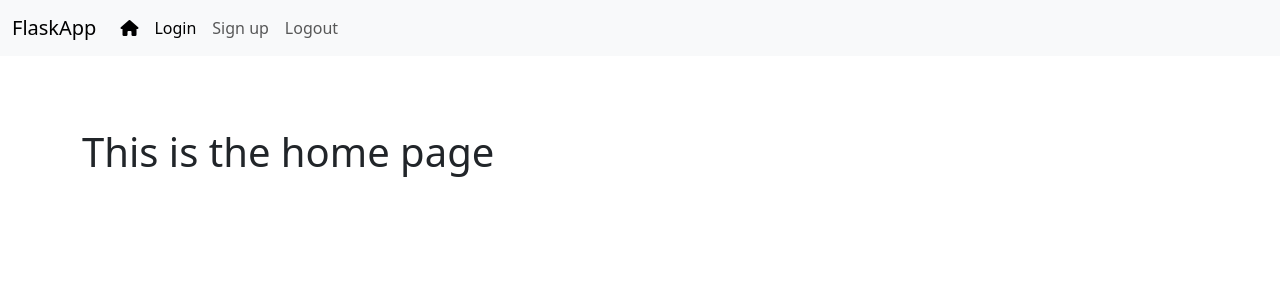
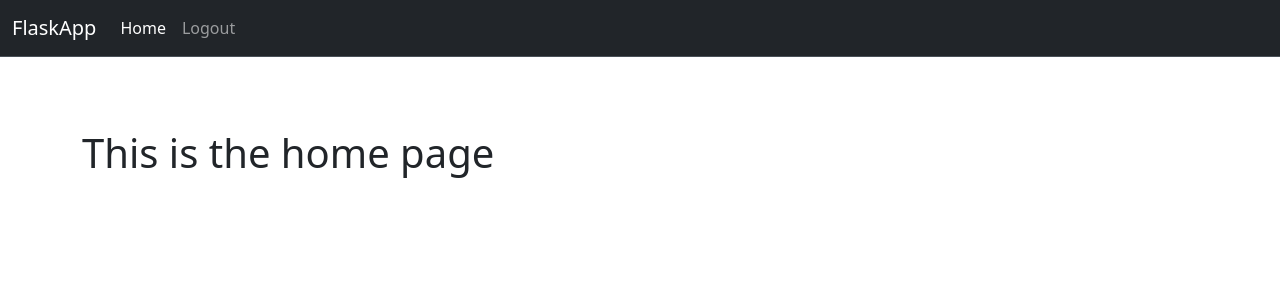
Before and after one commit to khouloudhaddad/flask-webapp, a Flask app: page / in a window 1280 px wide. Shown: the top 300 px of the page. Run offline with Flask 3, Linux system fonts and the light colour scheme; a user stored in the database is signed in.

Commit message:
Adjust menu links

```diff
--- a/website/auth.py
+++ b/website/auth.py
@@ -24,7 +24,7 @@ def login():
         else:
             flash('Email does not exist ! ', category="error")
 
-    return render_template("login.html")
+    return render_template("login.html", user=current_user)
 
 @auth.route('/logout')
 @login_required
@@ -62,4 +62,4 @@ def sign_up():
             # Redirect user to home page
             return redirect(url_for('views.home'))
 
-    return render_template("sign_up.html")
+    return render_template("sign_up.html", user=current_user)
--- a/website/templates/base.html
+++ b/website/templates/base.html
@@ -16,7 +16,7 @@
     />
   </head>
   <body>
-    <nav class="navbar navbar-expand-lg bg-body-tertiary">
+    <nav class="navbar navbar-expand-lg bg-dark border-bottom border-body" data-bs-theme="dark">
       <div class="container-fluid">
         <a class="navbar-brand" href="#">FlaskApp</a>
         <button
@@ -32,11 +32,15 @@
         </button>
         <div class="collapse navbar-collapse mx-auto" id="navbarNav">
           <ul class="navbar-nav">
+            {% if user.is_authenticated %}
             <li class="nav-item">
               <a class="nav-link active" aria-current="page" href="/"
-                ><i class="fa-solid fa-house"></i
-              ></a>
+                >Home</a>
             </li>
+            <li class="nav-item">
+              <a class="nav-link" href="/logout">Logout</a>
+            </li>
+            {% else %}
             <li class="nav-item">
               <a class="nav-link active" aria-current="page" href="/login"
                 >Login</a
@@ -45,9 +49,7 @@
             <li class="nav-item">
               <a class="nav-link" href="/sign-up">Sign up</a>
             </li>
-            <li class="nav-item">
-              <a class="nav-link" href="/logout">Logout</a>
-            </li>
+            {% endif %}
           </ul>
         </div>
       </div>
--- a/website/views.py
+++ b/website/views.py
@@ -8,4 +8,4 @@ views = Blueprint('views', __name__)
 @views.route('/')
 @login_required
 def home():
-    return render_template('home.html')
+    return render_template('home.html', user=current_user)
```
